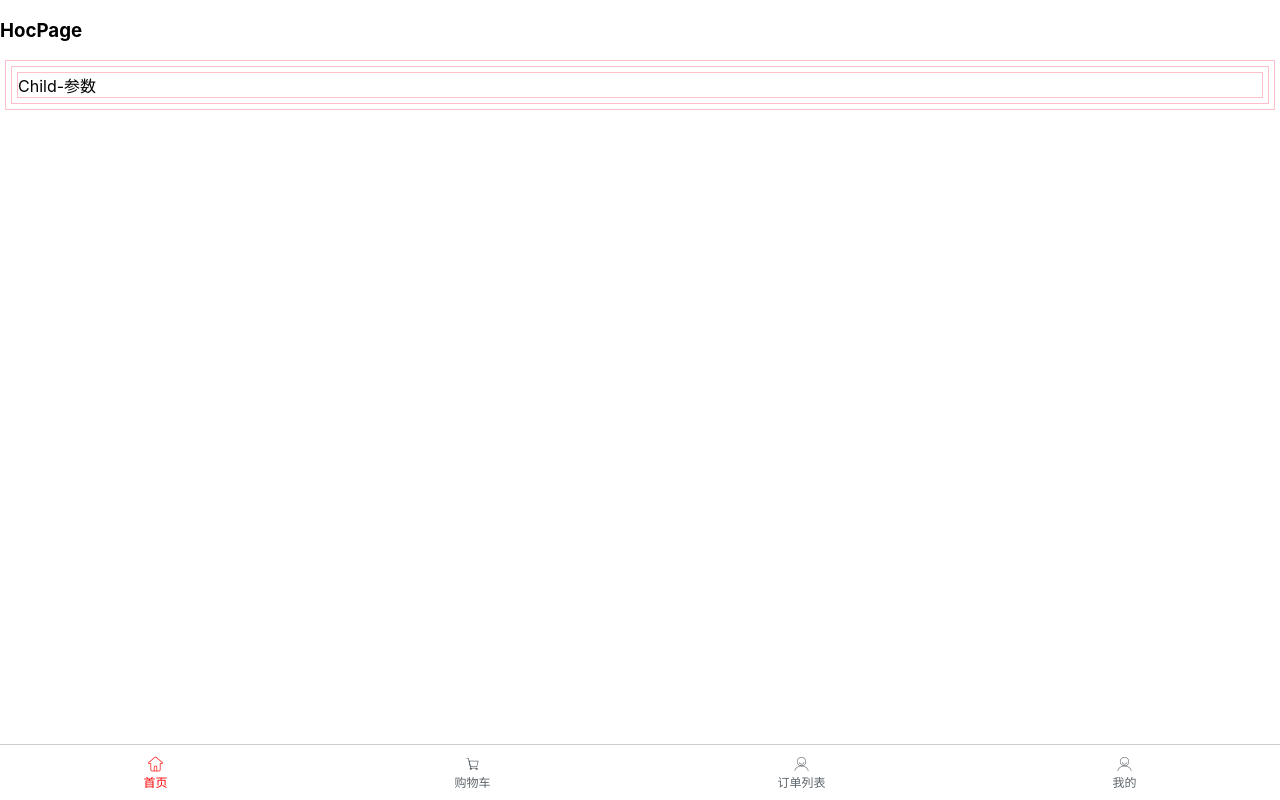
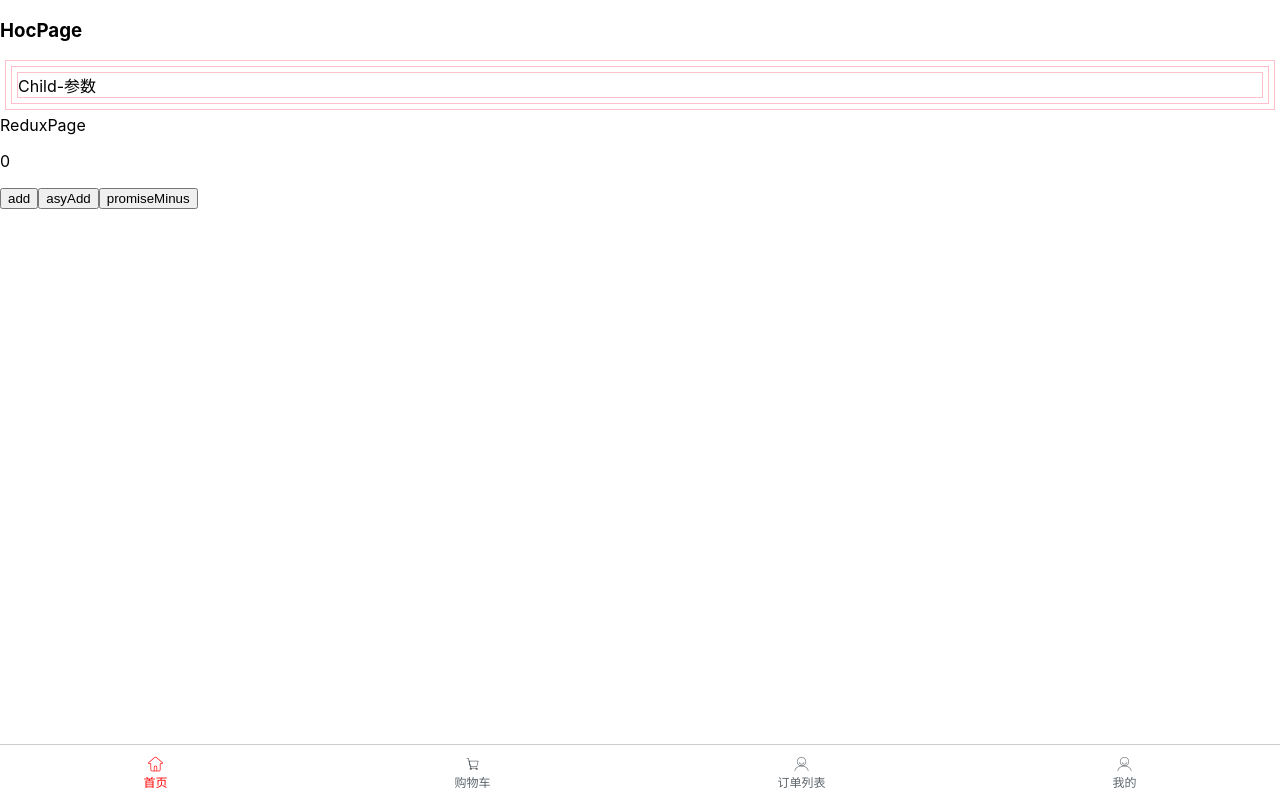
Before and after one commit to haohongyang1/my-app-test, a React (Create React App) app: page / in a window 1280 px wide. Built offline with nearby package versions, Linux system fonts and the light colour scheme.

Commit message:
redux change

```diff
--- a/src/App.js
+++ b/src/App.js
@@ -8,8 +8,7 @@ import BottomNav from "./components/BottomNav";
 import HocPage from "./pages/0725/HocPage";
 // import SetStatePage from "./components/Demo/SetStatePage";
 // import LifeCyclePage from "./components/Demo/LifeCyclePage";
-// import ReduxPage from "./components/Demo/ReduxPage";
-import store from "./store/index";
+import ReduxPage from "./components/Demo/ReduxPage";
 function App() {
   const [activeNum, setActiveNum] = useState(0);
   return (
@@ -22,7 +21,7 @@ function App() {
       {activeNum === 3 && <UserPage />}
       {/* <SetStatePage /> */}
       {/* <LifeCyclePage /> */}
-      {/* <ReduxPage /> */}
+      <ReduxPage />
       <BottomNav activeNum={activeNum} setActiveNum={setActiveNum} />
     </div>
   );
--- a/src/components/Demo/ReduxPage.js
+++ b/src/components/Demo/ReduxPage.js
@@ -1,9 +1,10 @@
 import React, { Component } from "react";
-import store from "../../store/index.js";
+import store from "../../store";
+
 export default class ReduxPage extends Component {
   componentDidMount() {
     this.unsubscribe = store.subscribe(() => {
-      // console.log("state发生变化了");
+      console.log("state发生变化了");
       this.forceUpdate();
     });
   }
@@ -32,11 +33,11 @@ export default class ReduxPage extends Component {
     );
   };
   render() {
-    // console.log(store);
+    // console.log(store.getState());
     return (
       <div>
         ReduxPage
-        <p>{store.getState()}</p>
+        <p>{store.getState().counter}</p>
         <button onClick={this.add}>add</button>
         <button onClick={this.asyAdd}>asyAdd</button>
         <button onClick={this.promiseMinus}>promiseMinus</button>
--- a/src/store/counter.js
+++ b/src/store/counter.js
@@ -1,8 +1,8 @@
 export default function counter(state = 0, action) {
   switch (action.type) {
-    case "INCREMENT":
+    case "ADD":
       return state + 1;
-    case "DECREMENT":
+    case "MINUS":
       return state - 1;
     default:
       return state;
--- a/src/store/index.js
+++ b/src/store/index.js
@@ -5,12 +5,12 @@
  * getState：获取当前状态
  * middleware写法
  */
-import { createStore, combineReducers, applyMiddleware } from "redux";
+import { createStore, applyMiddleware } from "redux";
 import reducer from "./reducers";
 
-// import thunk from "redux-thunk";
-// import logger from "redux-logger";
-// import promise from "redux-promise";
+import thunk from "redux-thunk";
+import logger from "redux-logger";
+import promise from "redux-promise";
 
 // import { logger, thunk, promise } from "../source/my-redux/middlewares";
 // import { createStore, applyMiddleware } from "../source/my-redux";
@@ -29,9 +29,13 @@ import reducer from "./reducers";
 //   }
 // }
 
-// const store = createStore(counterReducer, applyMiddleware(thunk, logger, promise));
-let store = createStore(reducer);
-console.log(store.getState());
+// const store = createStore(
+//   counterReducer,
+//   applyMiddleware(thunk, logger, promise)
+// );
+
+let store = createStore(reducer, applyMiddleware(thunk, logger, promise));
+// console.log(store.getState());
 // {
 //   counter: 0,
 //   todos: []
--- a/src/store/todos.js
+++ b/src/store/todos.js
@@ -1,5 +1,4 @@
 export default function todos(state = [], action) {
-  console.log(state, "====");
   switch (action.type) {
     case "ADD_TODO":
       return state.concat([action.text]);
```
Also changed, not shown: 1 other file (tests, documents, lock files or other folders).
